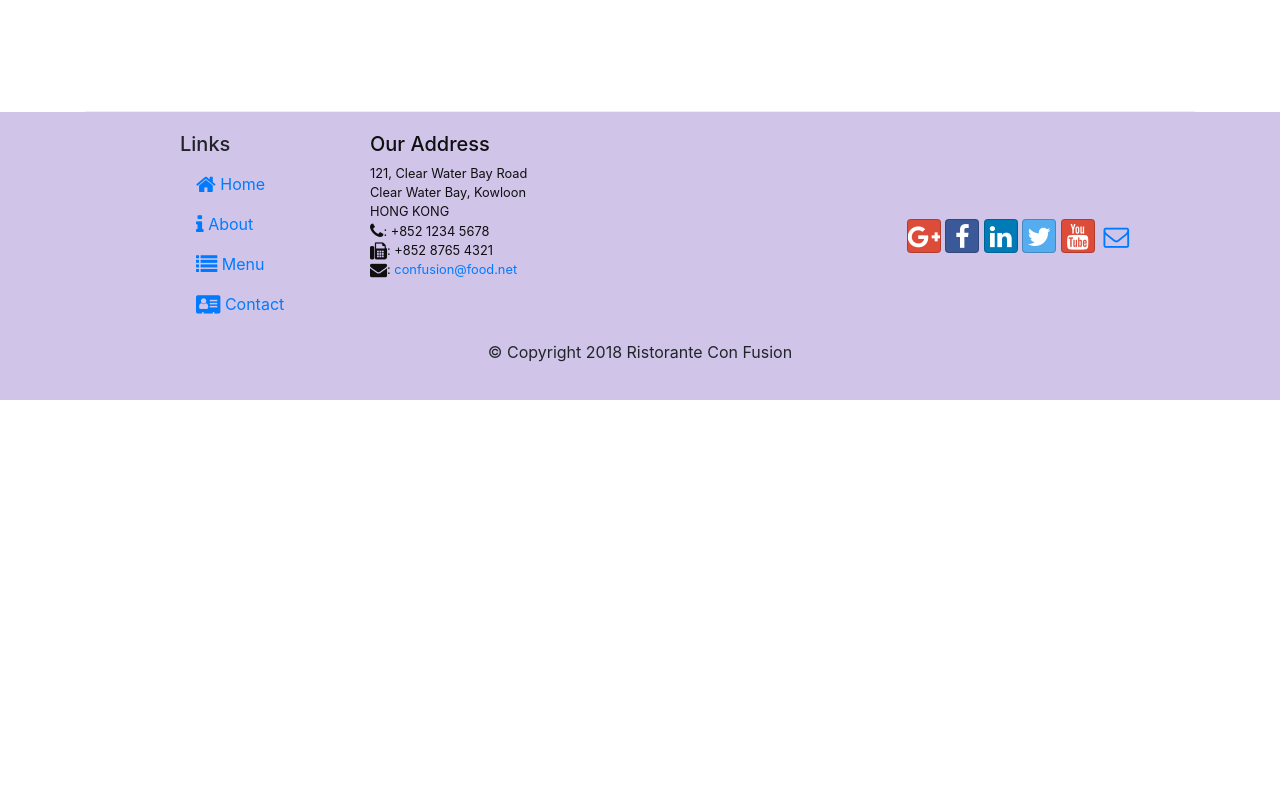
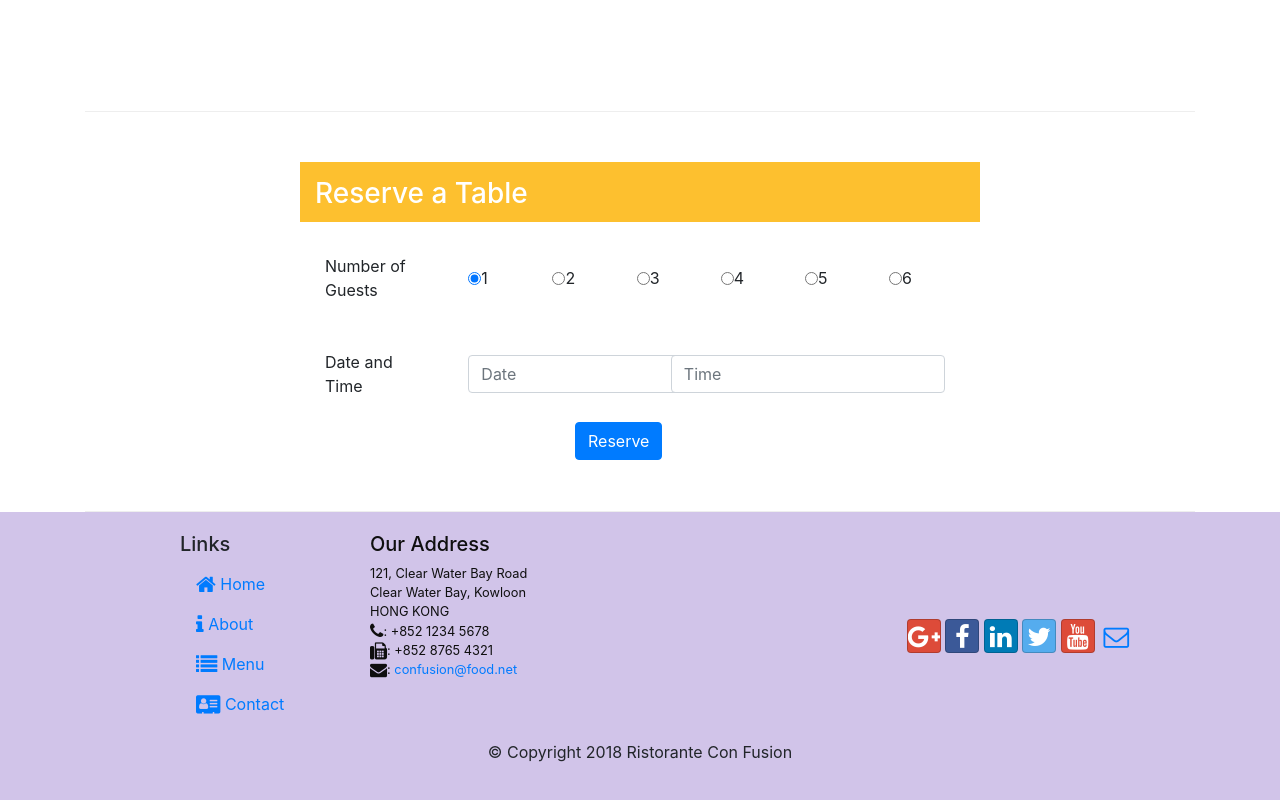
Before and after one commit to rohitgorai7/bootstrap, a website: page index.html in a window 1280 px wide. Shown: the part 1422-2222 px from the top of the page. Before the commit the page ends 1822 px from the top, so only its background shows below. Drawn offline with nearby package versions, Linux system fonts and the light colour scheme.

Commit message:
bootstrap-assignment-2

```diff
--- a/css/styles.css
+++ b/css/styles.css
@@ -37,3 +37,20 @@ body{
 .navbar-dark{
     background-color: #512DA8;
 }
+.form-reserve-header{
+    padding: 15px;
+    height: 60px;
+    background-color: #FDC02F;
+}
+
+.marginl{
+    margin-left: 25px;
+}
+
+.reserve-btn{
+    margin-left: 250px;
+}
+
+.btn-warning{
+    width: 250px;
+}
--- a/index.html
+++ b/index.html
@@ -42,6 +42,9 @@
                 <div class="col-12 col-sm align-self-center">
                     <img src="img/logo.png" class="img-fluid">
                 </div>
+                <div class="col-12 col-sm align-self-center">
+                    <a href="#reserve-table"><button type="button" class="btn btn-warning btn-lg">Reserve</button></a>
+                </div>
             </div>
         </div>
     </header>
@@ -51,7 +54,7 @@
             <div class="col-12 col-sm-4  order-sm-last col-md-3 col-md-3">
                 <h3>Our Lipsmacking Culinary Creations</h3>
             </div>
-            <div class="col col-sm order-sm-first col-mdcol-md">
+            <div class="col col-sm order-sm-first col-md">
                 <div class="media">
                     <img class="d-flex mr-3 img-thumbnail align-self-center"
                             src="img/uthappizza.png" alt="Uthappizza">
@@ -68,14 +71,14 @@
 
 
         <div class="row row-content align-items-center">
-            <div class="col-12 col-sm-4 col-md-3 order-sm-last">
+            <div class="col-12 col-sm-4 col-md-3 order-sm-first">
                 <h3>This Month's Promotions</h3>
             </div>
-            <div class="col col-sm col-md order-sm-first">
+            <div class="col col-sm col-md">
                 <div class="media">
-                    <img class="d-flex mr-3 img-thumbnail align-self-center" src="img/buffet.png" alt="buffet">
+                    <img class=" order-sm-last d-flex mr-3 img-thumbnail align-self-center" src="img/buffet.png" alt="buffet">
                     <div class="media-body">
-                        <h2>Weekend Grand Buffet</h2>
+                        <h2>Weekend Grand Buffet <span class="badge badge-danger">NEW</span></h2>
                         <p>Featuring mouthwatering combinations with a choice of five different salads, six enticing appetizers, six main entrees and five choicest desserts. Free flowing bubbly and soft drinks. All for just $19.99 per person </p>
                     </div>
                 </div>
@@ -100,6 +103,88 @@
                             </p>
                     </div>
                 </div>
+            </div>
+        </div>
+        <div class="row row-content" id="reserve-table">
+            <div class="col-12 col-sm-8 offset-2">
+                <form class="form-inline" role="form">
+                    <div class="col-12">
+                        <h3 class="form-reserve-header text-white">Reserve a Table</h3>
+                    </div>
+                    <div class="form-group marginl col-12 col-sm-2">
+                        <label class="control-label">Number of Guests</label>
+                    </div>
+                    <div class="form-group marginl col-sm-1">
+                        <div class="radio">
+                            <label class="radio-inline control-label">
+                            <input type="radio" id="amount1" name="amount" value="1" checked="">
+                            1
+                            </label>
+                        </div>
+                    </div>
+                    <div class="form-group marginl col-sm-1">
+                        <div class="radio">
+                            <label class="radio-inline control-label">
+                            <input type="radio" id="amount2" name="amount" value="2">
+                            2
+                            </label>
+                        </div>
+                    </div>
+                    <div class="form-group marginl col-sm-1">
+                        <div class="radio">
+                            <label class="radio-inline control-label">
+                            <input type="radio" id="amount3" name="amount" value="3">
+                            3
+                            </label>
+                        </div>
+                    </div>
+                    <div class="form-group marginl col-sm-1">
+                        <div class="radio">
+                            <label class="radio-inline control-label">
+                            <input type="radio" id="amount4" name="amount" value="4">
+                            4
+                            </label>
+                        </div>
+                    </div>
+                    <div class="form-group marginl col-sm-1">
+                        <div class="radio">
+                            <label class="radio-inline control-label">
+                            <input type="radio" id="amount5" name="amount" value="5">
+                            5
+                            </label>
+                        </div>
+                    </div>
+                    <div class="form-group marginl col-sm-1">
+                        <div class="radio">
+                            <label class="radio-inline control-label">
+                            <input type="radio" id="amount6" name="amount" value="6">
+                            6
+                            </label>
+                        </div>
+                    </div>
+                    <br>
+                    <br>
+                    <br>
+                    <br>
+                    <div class="form-group marginl col-12 col-sm-2">
+                        <label class="control-label">Date and Time</label>
+                    </div>
+                    <div class="col-12 col-sm-3 marginl">
+                        <input type="text" class="form-control" id="date" name="Date" placeholder="Date">
+                    </div>
+                    <div class="col-12 col-sm-3 marginl">
+                        <input type="text" class="form-control" id="time" name="Time" placeholder="Time">
+                    </div>
+                    <br>
+                    <br>
+                    <br>
+                    <br>
+                    <div class="form-group col-12 marginl">
+                        <div class="reserve-btn">
+                            <button type="submit" class="btn btn-primary">Reserve</button>
+                        </div>
+                    </div>
+                </form>
             </div>
         </div>
     </div>
```
